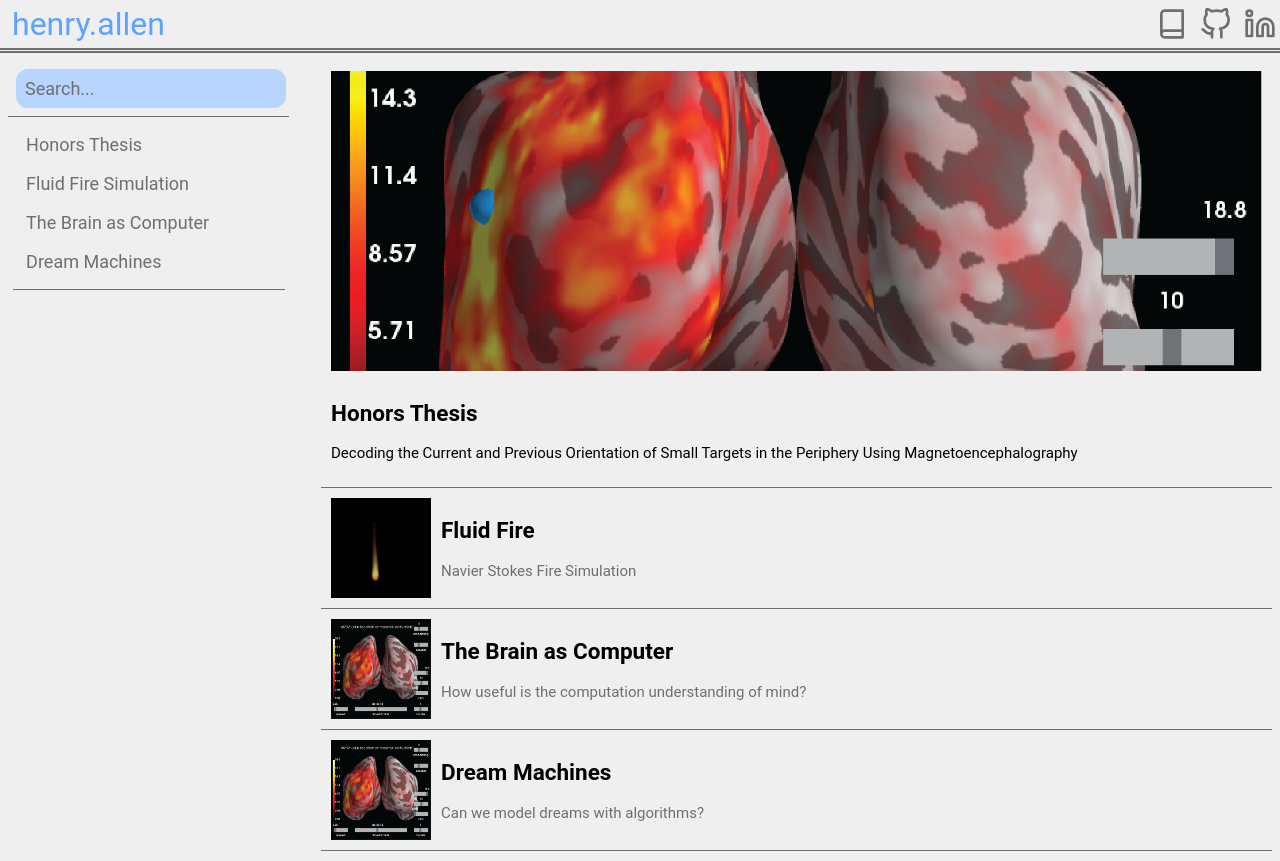
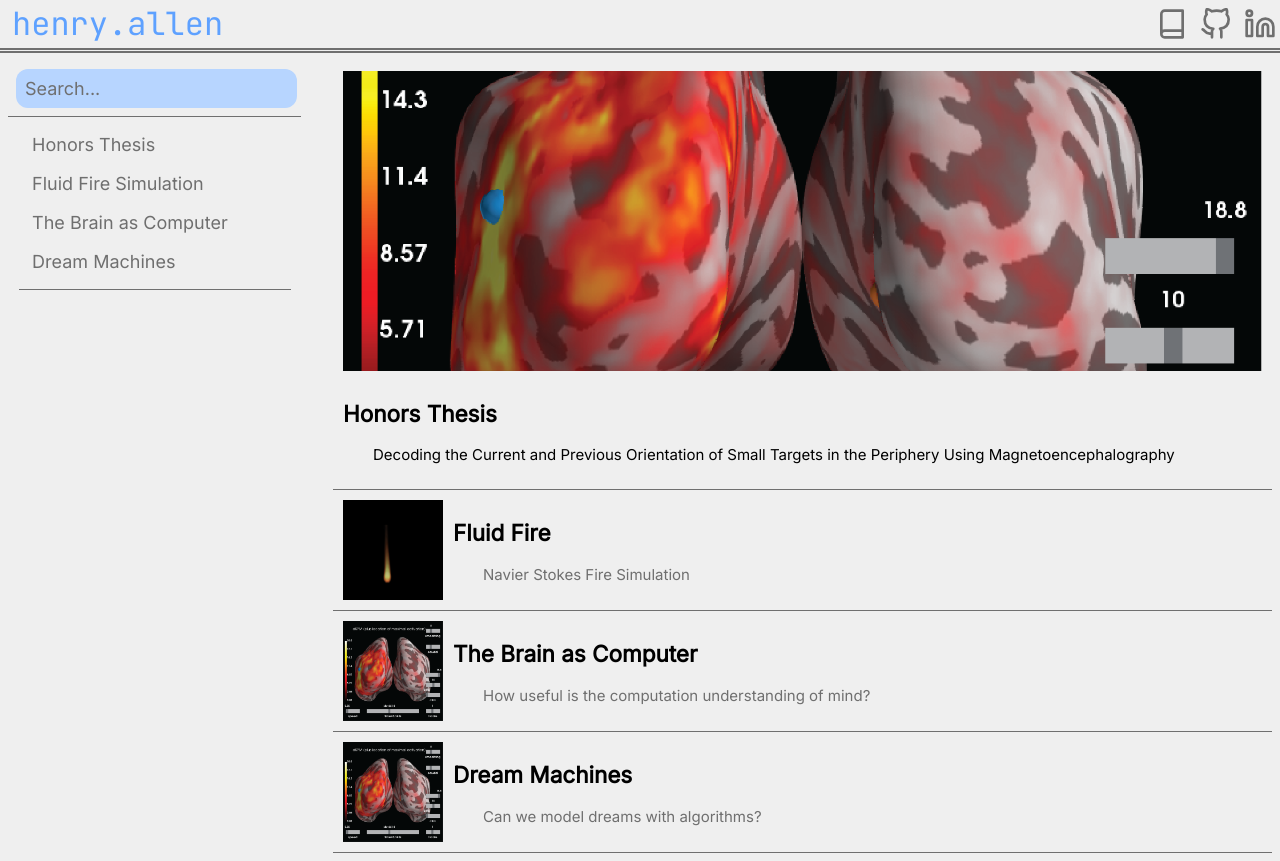
Before and after one commit to hmallen99/hmallen99.github.io, a React (Create React App) app: page /#/ in a window 1280 px wide. Built offline with nearby package versions, Linux system fonts and the light colour scheme.

Commit message:
Update text style

```diff
--- a/public/index.html
+++ b/public/index.html
@@ -1,20 +1,22 @@
 <!DOCTYPE html>
 <html lang="en">
+
 <head>
   <meta charset="utf-8" />
   <link rel="icon" href="%PUBLIC_URL%/favicon.ico" />
   <meta name="viewport" content="width=device-width, initial-scale=1" />
   <meta name="theme-color" content="#000000" />
-    <meta
-      name="description"
-      content="Henry Allen's Website"
-    />
+  <meta name="description" content="Henry Allen's Website" />
   <link rel="apple-touch-icon" href="%PUBLIC_URL%/logo192.png" />
   <link rel="manifest" href="%PUBLIC_URL%/manifest.json" />
+  <link href='https://fonts.googleapis.com/css?family=JetBrains Mono' rel='stylesheet'>
+  <link href='https://fonts.googleapis.com/css?family=Inter' rel='stylesheet'>
   <title>Henry Allen's Website</title>
 </head>
+
 <body>
   <noscript>You need to enable JavaScript to run this app.</noscript>
   <div id="root"></div>
 </body>
+
 </html>
--- a/src/FilterNavigator/FilterNavigator.css
+++ b/src/FilterNavigator/FilterNavigator.css
@@ -30,7 +30,7 @@
     border-radius: 12px;
     background-color: white;
     padding: 0.5em;
-    font-family: "Roboto", sans-serif;
+    font-family: 'Inter';
     font-size: 18px;
     color: rgba(111, 111, 111, 1);
 }
@@ -49,7 +49,7 @@
     padding-left: 0.25em;
     padding-right: 0.25em;
     border-top: 1px solid rgba(111, 111, 111, 1);
-    font-family: "Roboto", sans-serif;
+    font-family: 'Inter';
     font-size: 18px;
     color: rgba(111, 111, 111, 1);
     margin: 0 auto;
--- a/src/Projects/Projects.css
+++ b/src/Projects/Projects.css
@@ -20,7 +20,7 @@
     padding: 0.5em;
     gap: 0.5em;
     border-bottom: 1px solid rgba(111, 111, 111, 1);
-    font-family: "Roboto", sans-serif;
+    font-family: 'Inter';
     font-size: 20px;
 }
 
@@ -38,7 +38,7 @@
     padding: 0.5em;
     gap: 0.5em;
     border-bottom: 1px solid rgba(111, 111, 111, 1);
-    font-family: "Roboto", sans-serif;
+    font-family: 'Inter';
     font-size: 20px;
 }
 
@@ -59,7 +59,7 @@
     font-size: 20px;
     letter-spacing: 0%;
     text-align: left;
-    font-family: "Roboto", sans-serif;
+    font-family: 'Inter';
 }
 
 .project-text {
@@ -67,7 +67,12 @@
     font-size: 15px;
     letter-spacing: 0%;
     text-align: left;
-    font-family: "Roboto", sans-serif;
+    font-family: 'Inter';
+}
+
+.project-text p {
+    text-indent: 2em;
+
 }
 
 .project-content {
--- a/src/TopBarContainer.css
+++ b/src/TopBarContainer.css
@@ -2,7 +2,7 @@
     display: flex;
     flex-direction: column;
     justify-content: flex-start;
-    align-items: flex-start;
+    align-items: center;
     height: 100%;
 }
 
@@ -27,7 +27,7 @@
     padding: 0.25em;
     letter-spacing: 0%;
     text-align: left;
-    font-family: "Roboto", sans-serif;
+    font-family: 'JetBrains Mono';
     line-height: 0.75em;
 }
 
@@ -41,7 +41,7 @@
     font-size: 1.5em;
     letter-spacing: 0%;
     text-align: left;
-    font-family: "Roboto", sans-serif;
+    font-family: 'Inter';
 }
 
 .top-bar-links {
@@ -62,5 +62,5 @@
 .more-posts {
     font-size: 18px;
     color: rgba(111, 111, 111, 1);
-    font-family: "Roboto", sans-serif;
+    font-family: 'Inter';
 }
--- a/src/content/projects/dream-machines.md
+++ b/src/content/projects/dream-machines.md
@@ -1,6 +1,6 @@
 # Dream Machines
 
-**Essay for UC Berkeley's VS265**
+### Essay for UC Berkeley's VS265
 
 Dreams remain one of the great mysteries of the mind. They’re hard to study, because a person must be asleep to actually dream, and cannot report their experience while dreaming, and we often forget our dreams after they occur, making it hard to form conclusive conclusions. Freud suggested that these dreams reflect, in some way, our deepest desires. This perhaps would explain the narrative structure and emotional weight of some dreams, but this doesn’t really explain the neurological need for dreams. Crick and Mitchison put forth a rather simple hypothesis: In REM sleep, recurrent dreams are used for “reverse learning”, i.e. dreams are used to prune away “parasitic” synaptic connections that we gained throughout the day. Hinton et al. expand upon this idea with their Wake-Sleep Algorithm, which proposes an unsupervised machine learning algorithm that mimics “reverse learning”.
 
--- a/src/content/projects/fire_intro.md
+++ b/src/content/projects/fire_intro.md
@@ -1,6 +1,6 @@
 # Fluid Fire Simulation
 
-From CS 184: Computer Graphics and Imaging, Spring 2021
-I've trimmed this down to just the work I did, but you can view the full project [here](https://pkargupta.github.io/firemusic/fire_website/index.html).
+### From CS 184: Computer Graphics and Imaging, Spring 2021
+#### I've trimmed this down to just the work I did, but you can view the full project [here](https://pkargupta.github.io/firemusic/fire_website/index.html).
 
-You can also see the standalone fluid simulation [here](https://hmallen99.github.io/firemusic/).
+#### You can also see the standalone fluid simulation [here](https://hmallen99.github.io/firemusic/).
--- a/src/content/projects/the-brain-as-computer.md
+++ b/src/content/projects/the-brain-as-computer.md
@@ -1,6 +1,6 @@
 # The Brain as Computer
 
-**Essay for UC Berkeley's VS265**
+### Essay for UC Berkeley's VS265
 
 ## Introduction
 
--- a/src/index.css
+++ b/src/index.css
@@ -29,7 +29,7 @@ body {
   font-size: 5em;
   letter-spacing: 0%;
   text-align: left;
-  font-family: "Roboto", sans-serif;
+  font-family: 'Inter';
 }
 
 .navigator {
@@ -65,7 +65,7 @@ body {
   font-size: 2.5em;
   letter-spacing: 0%;
   text-align: left;
-  font-family: "Roboto", sans-serif;
+  font-family: 'Inter';
 }
 
 @media (max-width: 50em) {
```
Lines whose indentation alone changed are shown as unchanged.
